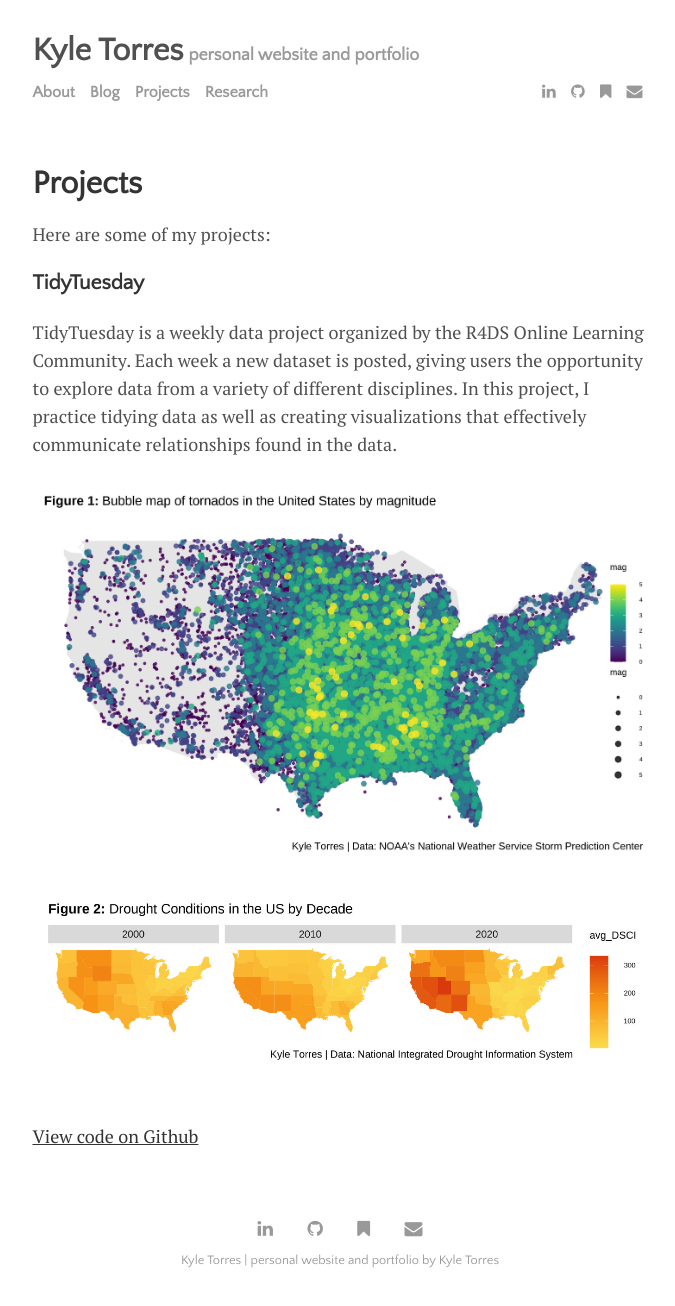
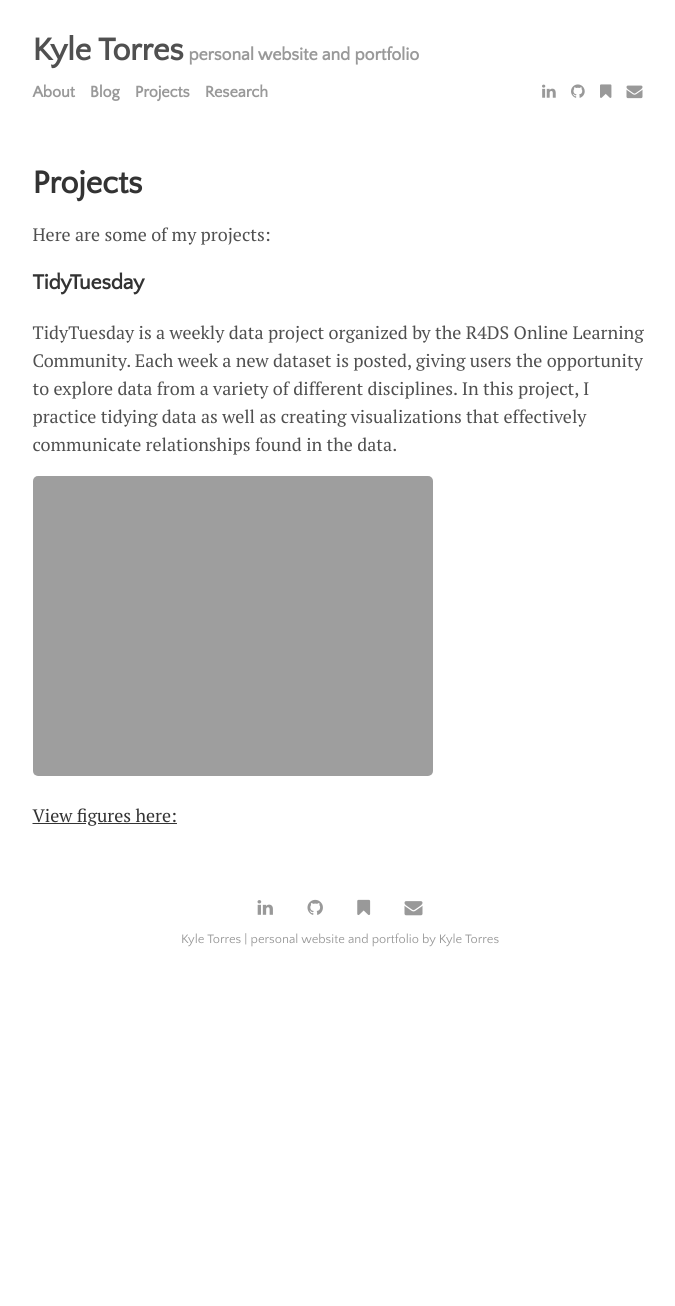
Before and after one commit to kyledtorres/kyledtorres.github.io, a Jekyll site: the page built from menu/projects.md, in a window 1280 px wide. Shown: the whole page, without its empty margins (300-975 px from the left). Built offline with Jekyll 4.4.1, drawn with Linux system fonts in a browser that asks for light colours; after the commit the page ends 985 px from its top, so only the background shows below that.

```diff
--- a/menu/projects.md
+++ b/menu/projects.md
@@ -9,7 +9,6 @@
 ### TidyTuesday
 TidyTuesday is a weekly data project organized by the R4DS Online Learning Community. Each week a new dataset is posted, giving users the opportunity to explore data from a variety of different disciplines. In this project, I practice tidying data as well as creating visualizations that effectively communicate relationships found in the data.
 
-<img src="{{ site.url }}/images/Tornado Bubble Map Figure.jpeg"/>
-<img src="{{ site.url }}/images/Drought Conditions Figure Cropped.jpeg"/>
+<img src="{{ site.url }}/images/TidyTuesday.jpeg"/>
 
-[View code on Github](https://github.com/kyledtorres/tidytuesday)
+[View figures here:](https://github.com/kyledtorres/tidytuesday)
```
